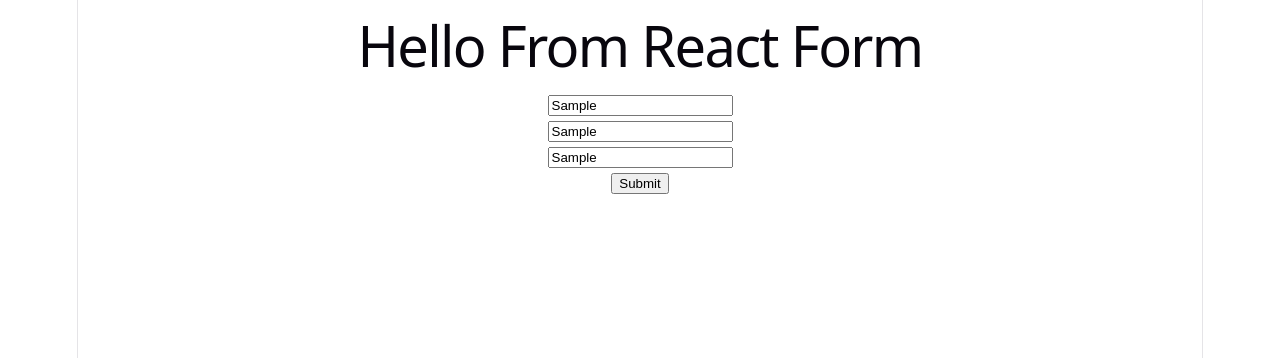
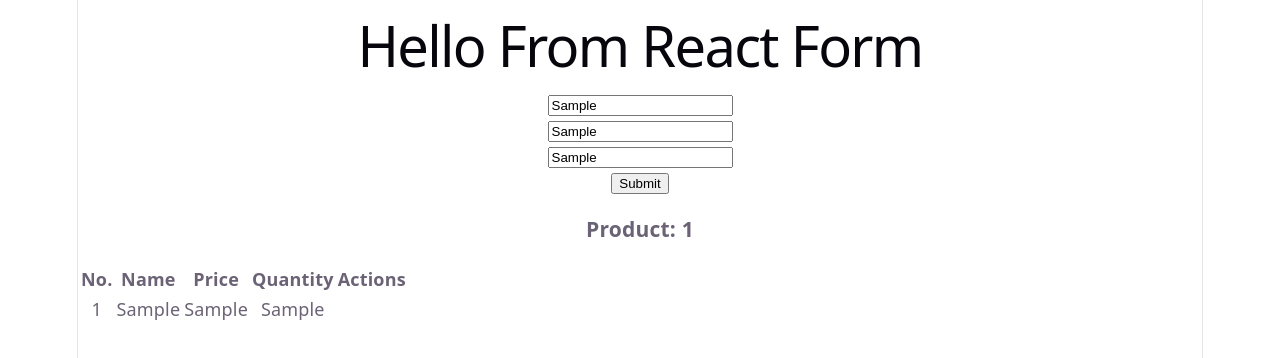
Before and after one commit to BakirBhuiyan/react_form_exploring, a React (Vite) app: page / in a window 1280 px wide. Both pictures are taken after typing "Sample", "Sample", "Sample" into the empty fields and a click on the input "Submit". Shown: the top 358 px of the page. Built offline with nearby package versions, Linux system fonts and the light colour scheme.

Commit message:
uses the table to show the product list and also check validating and shown error

```diff
--- a/src/components/productManagement/ProductForm.jsx
+++ b/src/components/productManagement/ProductForm.jsx
@@ -1,7 +1,7 @@
-import React from 'react';
+import React, { useState } from 'react';
 
-const ProductForm = () => {
-
+const ProductForm = ({ handleAddProduct }) => {
+      const [error, setError] = useState('')
       const handleSubmit = (e) => {
             e.preventDefault();
             // console.log(e.target.name.value);
@@ -9,12 +9,25 @@
             const price = e.target.price.value;
             const quantity = e.target.quantity.value;
             // console.log(name, price, quantity);
+            if (name.length === 0) {
+                  setError('please provide a valid name');
+                  return;
+            } else if (price.length === 0) {
+                  setError('please use a valid price');
+                  return;
+            } else if (price < 0) {
+                  setError('please input a valid number');
+                  return;
+            } else {
+                  setError('')
+            }
             const newProduct = {
                   name,
                   price,
                   quantity
             }
-            console.log(newProduct);
+            // console.log(newProduct);
+            handleAddProduct(newProduct);
       }
 
       return (
@@ -28,6 +41,7 @@
                         <br />
                         <input type="submit" value="Submit" />
                   </form>
+                  <p style={{ color: 'red' }}><small>{error}</small></p>
             </div>
       );
 };
--- a/src/components/productManagement/ProductManagement.jsx
+++ b/src/components/productManagement/ProductManagement.jsx
@@ -1,4 +1,4 @@
-import React from 'react';
+import React, { useState } from 'react';
 import ProductForm from './ProductForm';
 import ProductTable from './ProductTable';
 
@@ -6,10 +6,15 @@
 
 
 const ProductManagement = () => {
+      const [products, setProducts] = useState([]);
+      const handleAddProduct = newProduct => {
+            const newProducts = [...products, newProduct];
+            setProducts(newProducts);
+      }
       return (
             <div>
-                  <ProductForm />
-                  <ProductTable />
+                  <ProductForm handleAddProduct={handleAddProduct} />
+                  <ProductTable products={products} />
             </div>
       );
 };
--- a/src/components/productManagement/ProductTable.jsx
+++ b/src/components/productManagement/ProductTable.jsx
@@ -1,9 +1,29 @@
 import React from 'react';
 
-const ProductTable = () => {
+const ProductTable = ({ products }) => {
       return (
             <div>
-
+                  <h3>Product: {products.length}</h3>
+                  <table>
+                        <thead>
+                              <tr>
+                                    <th>No.</th>
+                                    <th>Name</th>
+                                    <th>Price</th>
+                                    <th>Quantity</th>
+                                    <th>Actions</th>
+                              </tr>
+                        </thead>
+                        <tbody>
+                              {products.map((product, index) => <tr key={index}>
+                                    <td>{index + 1}</td>
+                                    <td>{product.name}</td>
+                                    <td>{product.price}</td>
+                                    <td>{product.quantity}</td>
+                                    <td></td>
+                              </tr>)}
+                        </tbody>
+                  </table>
             </div>
       );
 };
```
